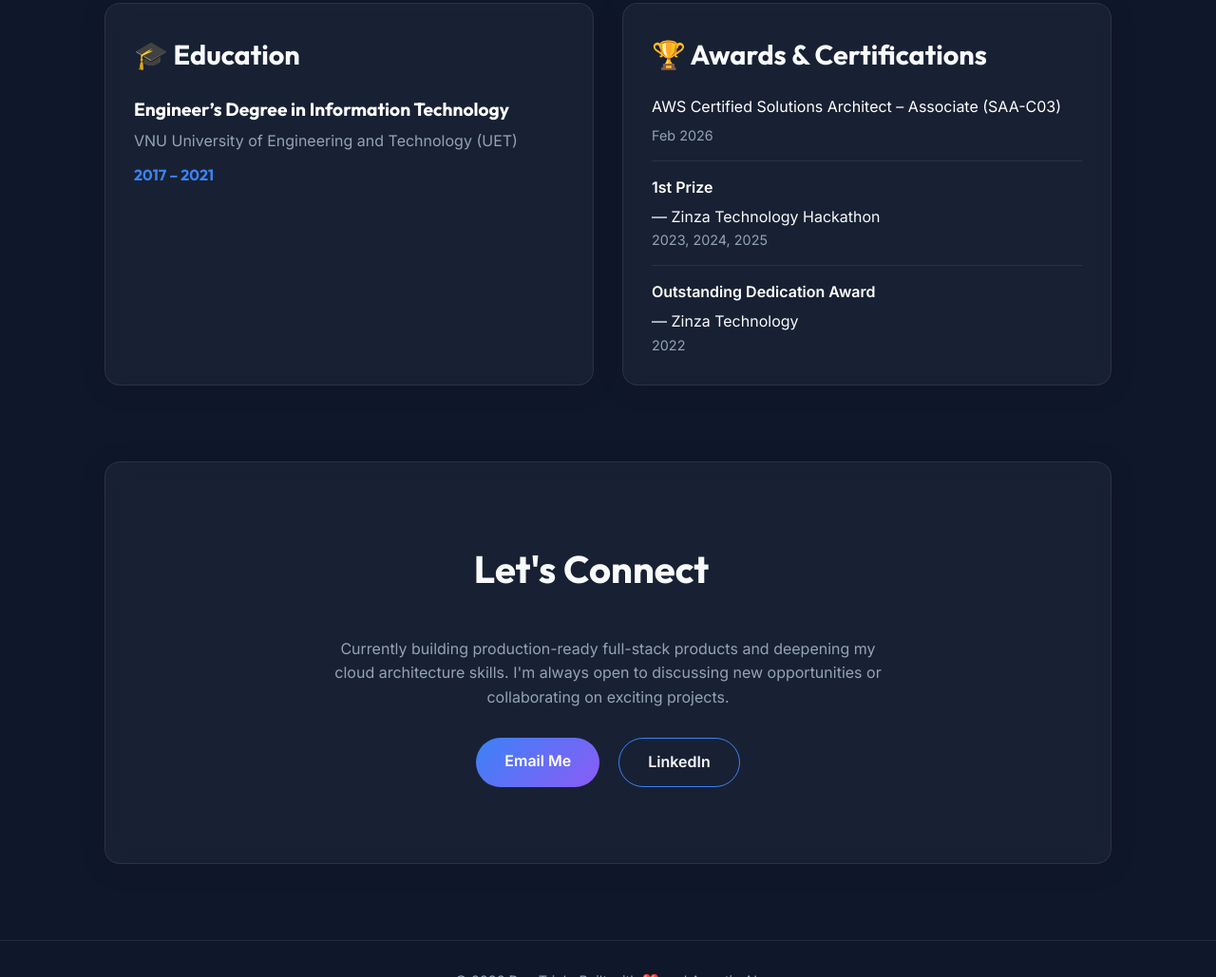
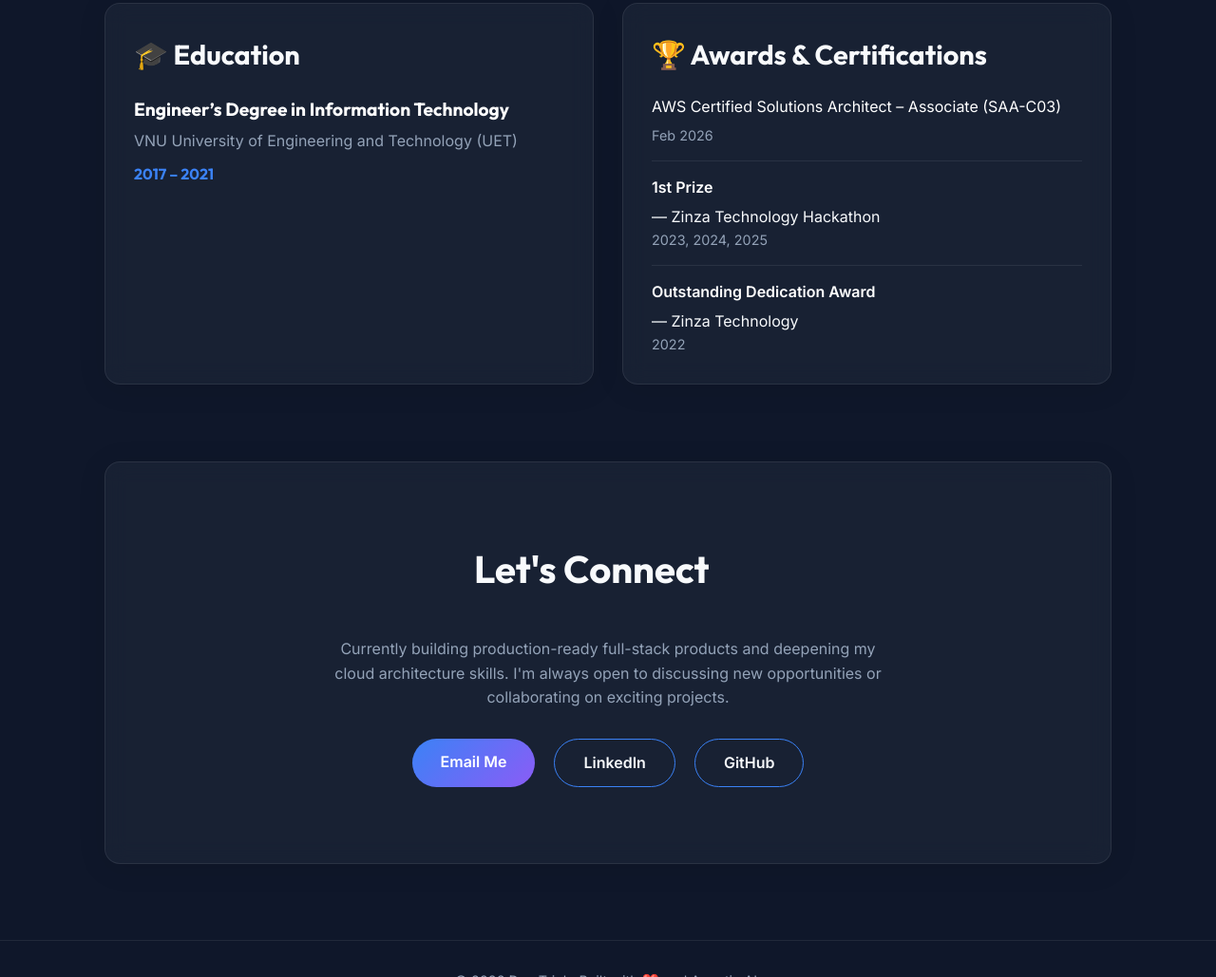
Before and after one commit to duc99nd/duc99nd.github.io, a plain HTML site: page index.html in a window 1280 px wide. Shown: the part 3377-4406 px from the top of the page at 95% size. Drawn offline with Linux system fonts and the light colour scheme.

Commit message:
style: add github link, ecs tag, and buttery smooth animations

```diff
--- a/index.html
+++ b/index.html
@@ -182,7 +182,7 @@
                 <div class="skill-group">
                     <h3>Database & Cloud</h3>
                     <div class="tags">
-                        <span>PostgreSQL</span><span>MySQL</span><span>Redis</span><span>Prisma</span><span>AWS (EC2, S3, SQS, Lambda)</span><span>Docker</span><span>Linux</span><span>Cloudflare</span><span>Vercel</span>
+                        <span>PostgreSQL</span><span>MySQL</span><span>Redis</span><span>Prisma</span><span>AWS (EC2, S3, ECS, SQS, Lambda)</span><span>Docker</span><span>Linux</span><span>Cloudflare</span><span>Vercel</span>
                     </div>
                 </div>
                 <div class="skill-group">
@@ -230,6 +230,7 @@
             <div class="contact-links">
                 <a href="mailto:duc99nd@gmail.com" class="btn-primary">Email Me</a>
                 <a href="https://www.linkedin.com/in/duc99nd" target="_blank" class="btn-primary outline">LinkedIn</a>
+                <a href="https://github.com/duc99nd" target="_blank" class="btn-primary outline">GitHub</a>
             </div>
         </section>
 
--- a/script.js
+++ b/script.js
@@ -32,28 +32,33 @@ document.addEventListener('DOMContentLoaded', () => {
         }
     });
 
-    // Intersection Observer for fade-in animations
+    // Improved Intersection Observer for buttery smooth fade-ins
     const observerOptions = {
         root: null,
         rootMargin: '0px',
-        threshold: 0.1
+        threshold: 0.15
     };
 
     const observer = new IntersectionObserver((entries, observer) => {
         entries.forEach(entry => {
             if (entry.isIntersecting) {
-                entry.target.style.opacity = 1;
-                entry.target.style.transform = 'translateY(0)';
+                entry.target.classList.add('show-scroll');
                 observer.unobserve(entry.target);
             }
         });
     }, observerOptions);
 
-    // Apply animation start state to all glass-cards and sections
-    document.querySelectorAll('.glass-card, .section-title, .hero-content').forEach(el => {
-        el.style.opacity = 0;
-        el.style.transform = 'translateY(20px)';
-        el.style.transition = 'opacity 0.6s ease-out, transform 0.6s ease-out';
+    // Apply animation classes
+    const animatedElements = document.querySelectorAll('.glass-card, .section-title, .hero-content, .edu-item, .awards-list li');
+    animatedElements.forEach((el, index) => {
+        el.classList.add('hidden-scroll');
+
+        // Add staggered delays for elements in grids
+        if (el.closest('.projects-grid') || el.closest('.skills-container')) {
+            const delay = (index % 4) + 1;
+            el.classList.add(`delay-${delay}`);
+        }
+
         observer.observe(el);
     });
 });
--- a/styles.css
+++ b/styles.css
@@ -531,6 +531,22 @@ footer {
     font-size: 0.9rem;
 }
 
+/* Smooth Scroll Animations */
+.hidden-scroll {
+    opacity: 0;
+    transform: translateY(30px) scale(0.98);
+    transition: opacity 0.8s cubic-bezier(0.16, 1, 0.3, 1), transform 0.8s cubic-bezier(0.16, 1, 0.3, 1);
+    will-change: opacity, transform;
+}
+.show-scroll {
+    opacity: 1;
+    transform: translateY(0) scale(1);
+}
+.delay-1 { transition-delay: 0.1s; }
+.delay-2 { transition-delay: 0.2s; }
+.delay-3 { transition-delay: 0.3s; }
+.delay-4 { transition-delay: 0.4s; }
+
 /* Responsive */
 @media (max-width: 768px) {
     .name-title { font-size: 3rem; }
```
